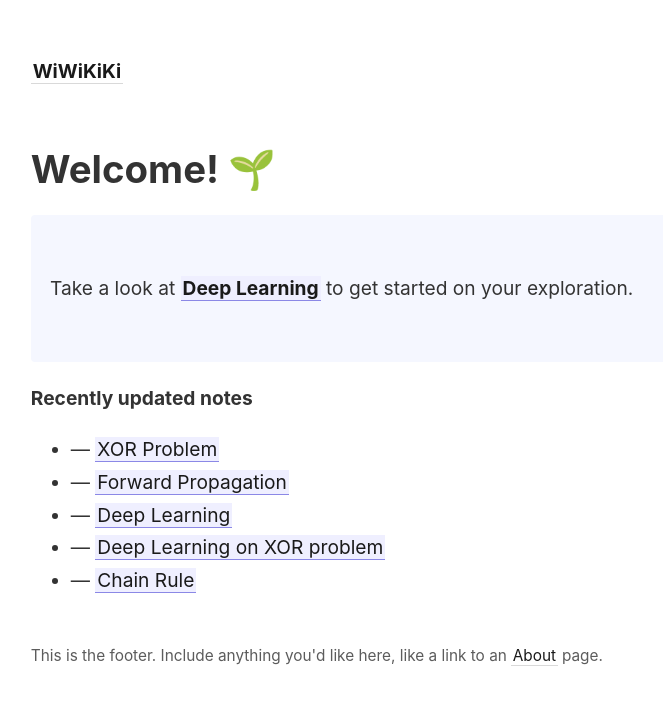
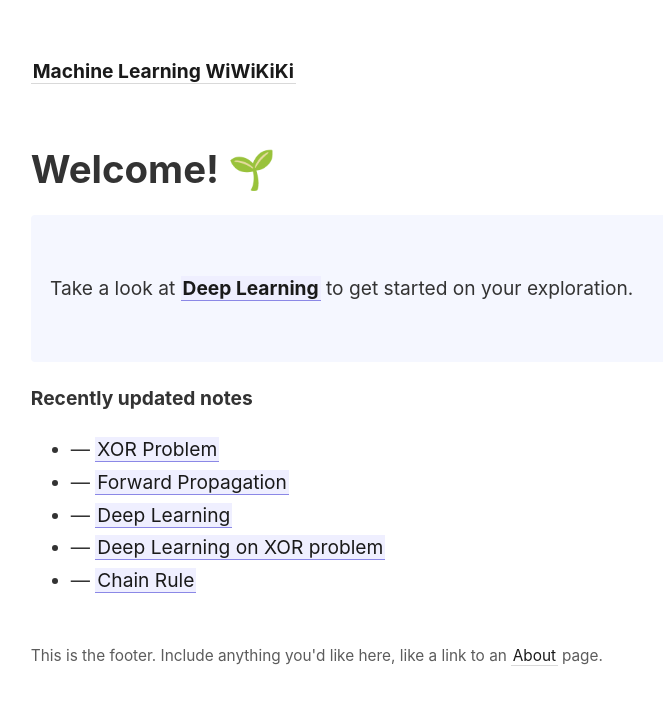
Before and after one commit to given-woo/wiki, a Jekyll site: the page built from _pages/index.md, in a window 1280 px wide. Shown: the top 705 px of the page, without its empty margins (46-709 px from the left). Built offline with Jekyll 4.4.1, drawn with Linux system fonts in a browser that asks for light colours.

Commit message:
Change Title

```diff
--- a/_config.yml
+++ b/_config.yml
@@ -1,4 +1,4 @@
-title:               WiWiKiKi
+title:               Machine Learning WiWiKiKi
 include:             ['_pages']
 exclude:             ['_includes/notes_graph.json']
 # You may need to change the base URL depending on your deploy configuration.
```
